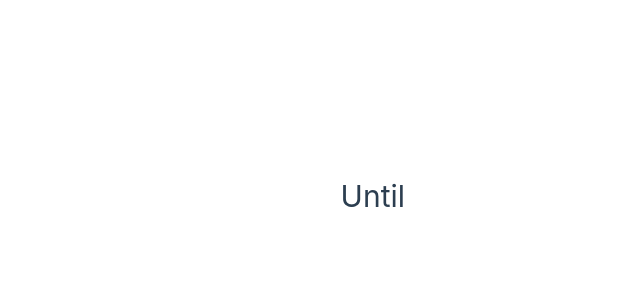
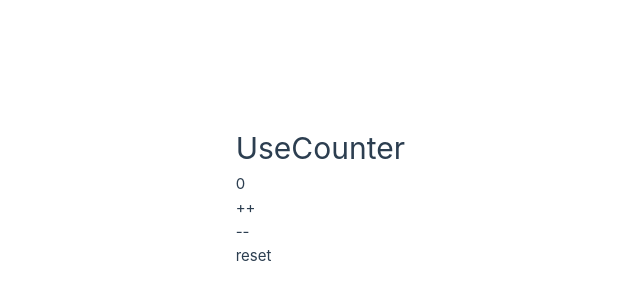
Before and after one commit to AlvinWang627/vue-challenge, a Vue app: page / in a window 1280 px wide. Before the commit this address had no page. Shown: the part 204-504 px from the top of the page, without its empty margins (235-875 px from the left). Built offline with nearby package versions, Linux system fonts and the light colour scheme.

Commit message:
feat: 17

```diff
--- a/src/App.vue
+++ b/src/App.vue
@@ -15,12 +15,13 @@ import EffectScopeApi from './components/medium/10EffectScopeApi.vue'
 import OptimizePerfDirective from './components/medium/12OptimizePerfDirective.vue'
 import UseToggle from './components/medium/15UseToggle.vue'
 import Until from './components/medium/16Until.vue'
+import UseCounter from './components/medium/17UseCounter.vue'
 </script>
 
 <template>
   <div class="wrapper">
-    <h1>Until</h1>
-    <Until />
+    <h1>UseCounter</h1>
+    <UseCounter />
   </div>
 </template>
 
--- /dev/null
+++ b/src/components/medium/17UseCounter.vue
@@ -0,0 +1,47 @@
+<script setup lang="ts">
+interface UseCounterOptions {
+  min?: number
+  max?: number
+}
+import { ref } from 'vue'
+/**
+ * Implement the composable function
+ * 1. inc (+)
+ * 2. dec (-)
+ * 3. reset
+ * 4. min & max opotion support
+ * Make sure the function works correctly
+ */
+function useCounter(initialValue = 0, options: UseCounterOptions = {}) {
+  const { min, max } = options
+  const count = ref(initialValue)
+  const inc = () => {
+    if (max === undefined || count.value < max) {
+      count.value++
+    }
+  }
+  const dec = () => {
+    if (min === undefined || count.value > min) {
+      count.value--
+    }
+  }
+  const reset = () => {
+    count.value = initialValue
+  }
+
+  return {
+    count,
+    inc,
+    dec,
+    reset
+  }
+}
+
+const { count, inc, dec, reset } = useCounter(0, { min: 0, max: 10 })
+</script>
+<template>
+  <div>{{ count }}</div>
+  <div @click="inc">++</div>
+  <div @click="dec">--</div>
+  <div @click="reset">reset</div>
+</template>
```
